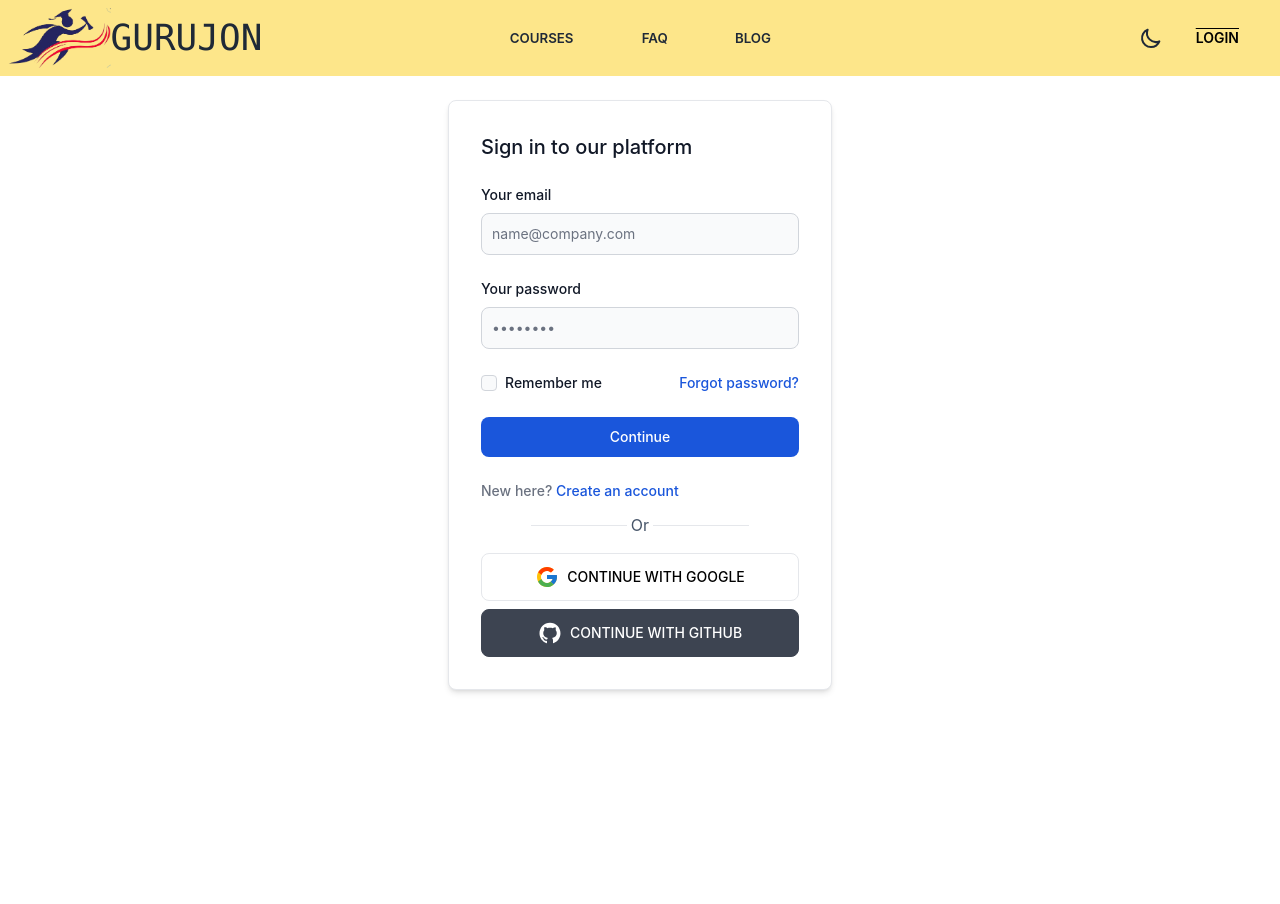
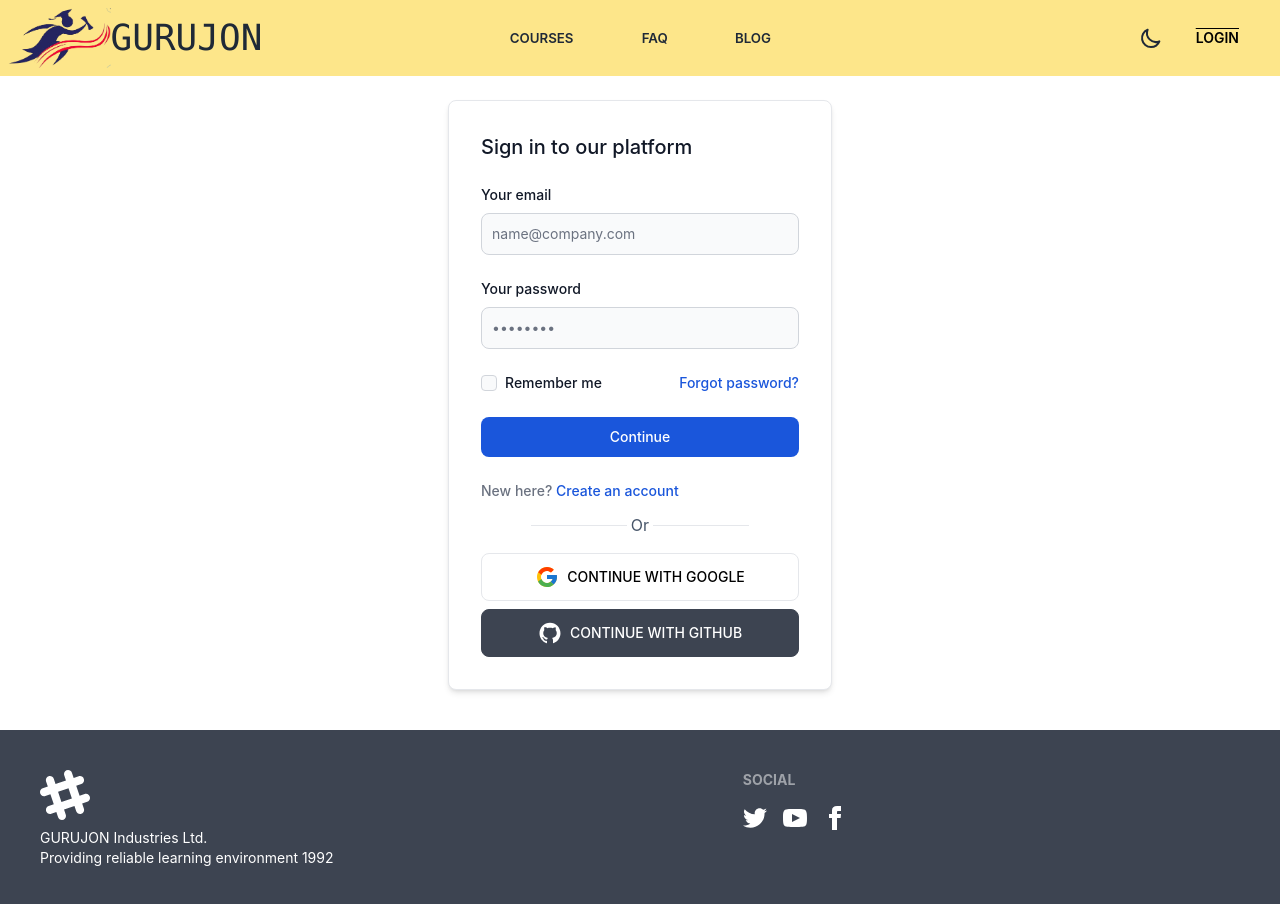
Before and after one commit to Najmul11/Gurujon-client, a React (Create React App) app: page /login in a window 1280 px wide. Shown: the top 904 px of the page. Before the commit the page ends 800 px from the top, so only its background shows below. Built offline with nearby package versions, Linux system fonts and the light colour scheme; no server answers.

Commit message:
readme edited

```diff
--- a/src/layouts/Main.js
+++ b/src/layouts/Main.js
@@ -1,14 +1,12 @@
 import React from 'react';
 import Header from '../pages/Shared/Header/Header';
 import {Outlet} from 'react-router-dom'
-import Footer from '../pages/Shared/Footer/Footer';
 
 const Main = () => {
     return (
         <div>
             <Header></Header>
             <Outlet></Outlet>
-            <Footer></Footer>
         </div>
     );
 };
--- a/src/pages/Authentication/Login.js
+++ b/src/pages/Authentication/Login.js
@@ -4,6 +4,7 @@
 import { AiFillGithub } from "react-icons/ai";
 import { AuthContext } from '../../contexts/AuthProvider';
 import toast, { Toaster } from 'react-hot-toast';
+import Footer from '../Shared/Footer/Footer';
 
 const Login = () => {
     const {signInWithGoogle, signInWithGithub, signIn}=useContext(AuthContext)
@@ -42,6 +43,7 @@
         .catch(error=>{})
     }
     return (
+        <div>
             <div className='container mx-auto mt-6'>
                 <div className="w-full max-w-sm p-4 bg-white border border-gray-200 rounded-lg shadow-md sm:p-6 md:p-8 dark:bg-gray-800 dark:border-gray-700 mx-auto" >
                     <form onSubmit={handleSubmit} className="space-y-6" action="#">
@@ -81,6 +83,8 @@
                     </div>
                 </div>
             </div>
+            <Footer></Footer>
+        </div>
     );
 };
 
--- a/src/pages/Authentication/Register.js
+++ b/src/pages/Authentication/Register.js
@@ -59,6 +59,7 @@
         .catch(error=>{})
     }
     return (
+        <div>
             <div className='container mx-auto mt-6'>
                 <div className="w-full max-w-sm p-4 bg-white border border-gray-200 rounded-lg shadow-md sm:p-6 md:p-8 dark:bg-gray-800 dark:border-gray-700 mx-auto" >
                     <form onSubmit={handleSubmit} className="space-y-6" action="#">
@@ -112,6 +113,7 @@
                     </div>
                 </div>
             </div>
+       </div>
     );
 };
 
--- a/src/pages/Checkout/Checkout.js
+++ b/src/pages/Checkout/Checkout.js
@@ -1,6 +1,7 @@
 import React,{useState} from 'react';
 import { useLoaderData } from 'react-router-dom';
 import {BiCheckDouble} from "react-icons/bi";
+import Footer from '../Shared/Footer/Footer';
 
 const Checkout = () => {
     const [purchase, setPurchase]=useState(false)
@@ -9,6 +10,7 @@
     }
     const checkoutDetails=useLoaderData()
     return (
+        <div>
             <div className='container mx-auto lg:m-20'>
                 <div className="card w-96 bg-base-100 shadow-xl mx-auto border">
                     <figure><img src={checkoutDetails.img} alt="Shoes" /></figure>
@@ -22,6 +24,8 @@
                     </div>
                 </div>
             </div>
+            <Footer></Footer>
+        </div>
     );
 };
 
--- a/src/pages/Courses/Courses.js
+++ b/src/pages/Courses/Courses.js
@@ -5,12 +5,14 @@
 import 'swiper/css';
 import 'swiper/css/pagination';
 import { Autoplay, Pagination} from "swiper";
+import Footer from '../Shared/Footer/Footer'
 
 
 const Courses = () => {
     const courseCategories=useLoaderData()
 
     return (
+        <div>
             <div className="grid grid-cols-8 gap-8 container mx-auto ">
                 <div className='col-span-2'>
                     <div className="card bg-base-100 shadow-xl ">
@@ -43,6 +45,8 @@
                     <Outlet></Outlet>
                 </div>
             </div>
+            <Footer></Footer>
+        </div>
     );
 };
 
--- a/src/pages/Shared/Footer/Footer.js
+++ b/src/pages/Shared/Footer/Footer.js
@@ -2,7 +2,21 @@
 
 const Footer = () => {
     return (
-        <div>
+        <div className='bg-neutral'>
+            <footer className="footer mt-10 p-10 bg-neutral text-neutral-content container mx-auto">
+                <div>
+                    <svg width="50" height="50" viewBox="0 0 24 24" xmlns="http://www.w3.org/2000/svg" fillRule="evenodd" clipRule="evenodd" className="fill-current"><path d="M22.672 15.226l-2.432.811.841 2.515c.33 1.019-.209 2.127-1.23 2.456-1.15.325-2.148-.321-2.463-1.226l-.84-2.518-5.013 1.677.84 2.517c.391 1.203-.434 2.542-1.831 2.542-.88 0-1.601-.564-1.86-1.314l-.842-2.516-2.431.809c-1.135.328-2.145-.317-2.463-1.229-.329-1.018.211-2.127 1.231-2.456l2.432-.809-1.621-4.823-2.432.808c-1.355.384-2.558-.59-2.558-1.839 0-.817.509-1.582 1.327-1.846l2.433-.809-.842-2.515c-.33-1.02.211-2.129 1.232-2.458 1.02-.329 2.13.209 2.461 1.229l.842 2.515 5.011-1.677-.839-2.517c-.403-1.238.484-2.553 1.843-2.553.819 0 1.585.509 1.85 1.326l.841 2.517 2.431-.81c1.02-.33 2.131.211 2.461 1.229.332 1.018-.21 2.126-1.23 2.456l-2.433.809 1.622 4.823 2.433-.809c1.242-.401 2.557.484 2.557 1.838 0 .819-.51 1.583-1.328 1.847m-8.992-6.428l-5.01 1.675 1.619 4.828 5.011-1.674-1.62-4.829z"></path></svg>
+                    <p>GURUJON Industries Ltd.<br/>Providing reliable learning environment  1992</p>
+                </div>
+                <div>
+                    <span className="footer-title">Social</span>
+                    <div className="grid grid-flow-col gap-4">
+                    <a><svg xmlns="http://www.w3.org/2000/svg" width="24" height="24" viewBox="0 0 24 24" className="fill-current"><path d="M24 4.557c-.883.392-1.832.656-2.828.775 1.017-.609 1.798-1.574 2.165-2.724-.951.564-2.005.974-3.127 1.195-.897-.957-2.178-1.555-3.594-1.555-3.179 0-5.515 2.966-4.797 6.045-4.091-.205-7.719-2.165-10.148-5.144-1.29 2.213-.669 5.108 1.523 6.574-.806-.026-1.566-.247-2.229-.616-.054 2.281 1.581 4.415 3.949 4.89-.693.188-1.452.232-2.224.084.626 1.956 2.444 3.379 4.6 3.419-2.07 1.623-4.678 2.348-7.29 2.04 2.179 1.397 4.768 2.212 7.548 2.212 9.142 0 14.307-7.721 13.995-14.646.962-.695 1.797-1.562 2.457-2.549z"></path></svg></a>
+                    <a><svg xmlns="http://www.w3.org/2000/svg" width="24" height="24" viewBox="0 0 24 24" className="fill-current"><path d="M19.615 3.184c-3.604-.246-11.631-.245-15.23 0-3.897.266-4.356 2.62-4.385 8.816.029 6.185.484 8.549 4.385 8.816 3.6.245 11.626.246 15.23 0 3.897-.266 4.356-2.62 4.385-8.816-.029-6.185-.484-8.549-4.385-8.816zm-10.615 12.816v-8l8 3.993-8 4.007z"></path></svg></a>
+                    <a><svg xmlns="http://www.w3.org/2000/svg" width="24" height="24" viewBox="0 0 24 24" className="fill-current"><path d="M9 8h-3v4h3v12h5v-12h3.642l.358-4h-4v-1.667c0-.955.192-1.333 1.115-1.333h2.885v-5h-3.808c-3.596 0-5.192 1.583-5.192 4.615v3.385z"></path></svg></a>
+                    </div>
+                </div>
+            </footer>
         </div>
     );
 };
```
Also changed, not shown: 1 other file (tests, documents, lock files or other folders). Lines whose indentation alone changed are shown as unchanged.
